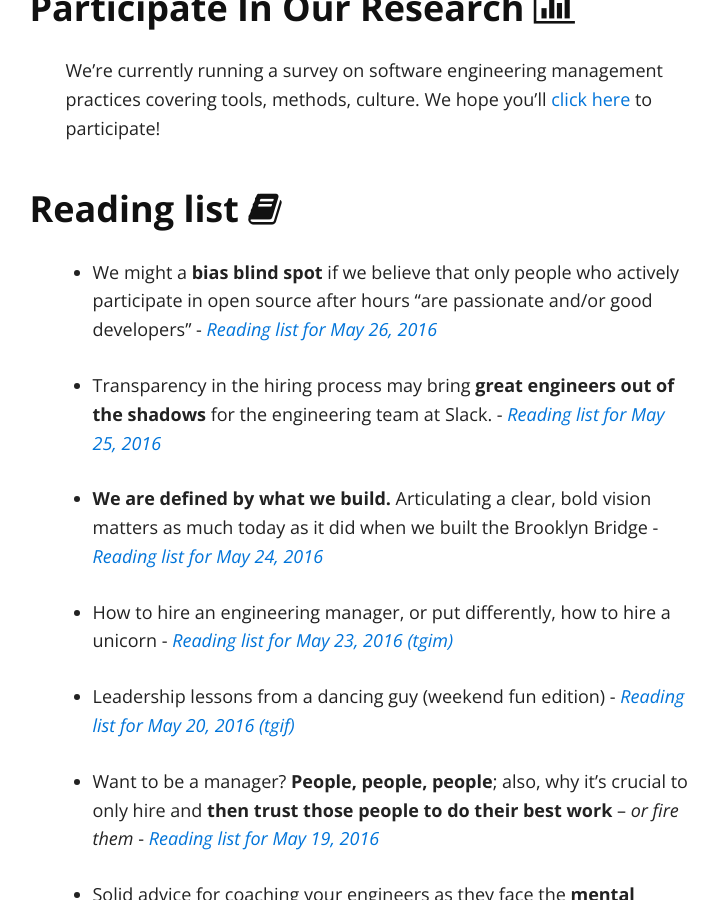
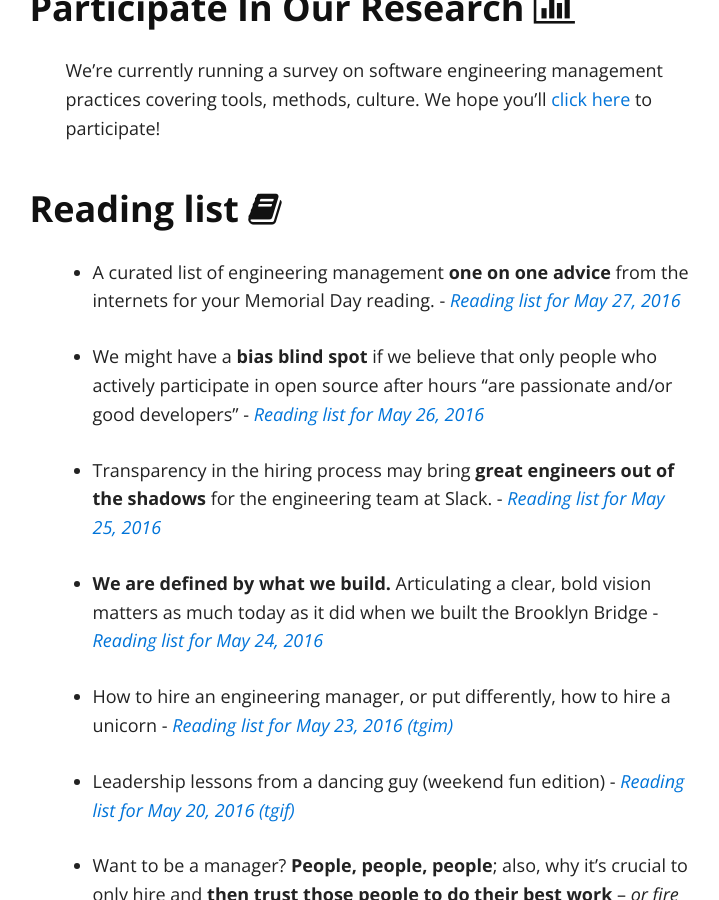
Before and after one commit to craftleadership/craftleadership.github.io, a Jekyll site: the page built from index.md, in a window 1280 px wide and 900 px high, scrolled down 898 px. Shown: the whole window, without its empty margins (262-981 px from the left). Built offline with Jekyll 4.4.1, drawn with Linux system fonts in a browser that asks for light colours; nearby versions of some CDN libraries; part of the change alters nothing that is shown.

Commit message:
adds may 27 reading list - curated list of 1:1 links
also fixes a typo on may 26

```diff
--- a/_posts/2016-05-26-reading-list.md
+++ b/_posts/2016-05-26-reading-list.md
@@ -4,7 +4,7 @@ title:  "Reading list for May 26, 2016"
 date:   2016-05-26 12:11:00 -0700
 categories: reading
 author: michael
-excerpt: We might a **bias blind spot** if we believe that only people who actively participate in open source after hours "are passionate and/or good developers"
+excerpt: We might have a **bias blind spot** if we believe that only people who actively participate in open source after hours "are passionate and/or good developers"
 ---
 
 [Belen Albeza ](http://www.belenalbeza.com/) ([@ladybenko](https://twitter.com/ladybenko))  suggests that we have a bias or least a blind spot to a bias when we, as leaders, assume that top developers have to exhibit their passion for software engineering by their outside activities:
--- /dev/null
+++ b/_posts/2016-05-27-reading-list.md
@@ -0,0 +1,18 @@
+---
+layout: post
+title:  "Reading list for May 27, 2016"
+date:   2016-05-27 12:47:00 -0700
+categories: reading
+author: michael
+excerpt: A curated list of engineering management **one on one advice** from the internets for your Memorial Day reading.
+---
+
+* Mamie Kanfer Stewart ([@mamieks](https://twitter.com/mamieks)) says the "best one-on-one meetings **center around the growth of the employee, not the completion of their tasks**." In your 1:1s, you should be providing guidance, removing roadblocks, setting goals, and building relationships. [A Manager’s Guide to Better One-on-One Meetings](https://medium.com/@mamieks/a-manager-s-guide-to-better-one-on-one-meetings-161698c01881)
+
+* An [Impraise](http://www.impraise.com/) blog has **an awesome list of 1:1 questions and topics** organized under these headings: employee's work habits, team collaboration/relationships, team happiness, short-term goals, personal development, and your improvement areas as a manager. [How To Run Effective One-On-One Meetings](http://blog.impraise.com/360-feedback/how-to-run-effective-one-on-one-meetings-as-manager)
+
+* [Rands](http://randsinrepose.com/) -- never overlook Michael Lopp's advice that your job as a manager in "**a 1:1 is to give [even] the smallest voice a chance to be heard**" from the noise of the loud mouths running around the office. He proposes three possible ways a 1:1 may go: a status update, a vent, or (steel yourself) a disaster. *It's a must read for engineering managers.* [The Update, The Vent, and The Disaster](http://randsinrepose.com/archives/the-update-the-vent-and-the-disaster/)
+
+* Some more **great 1:1** questions and guidance from Ben Horowitz (from [Andreessen Horowitz](http://a16z.com/)) in his blog: [One on One](http://www.bhorowitz.com/one_on_one).
+
+* O'Reilly has a link-rich post on doing one on ones. After reading all the items on my list, the substance might feel a little light, but I'm including it because it's a good overview. And all those links will give you even more to read and dovetail into! [How to do a one-on-one that really counts](https://www.safaribooksonline.com/blog/2014/09/30/30-minutes-one-on-one/)
```
